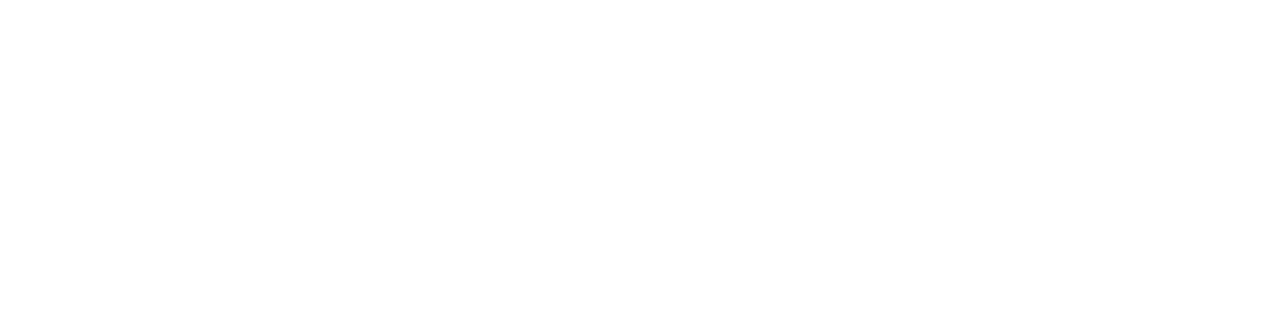
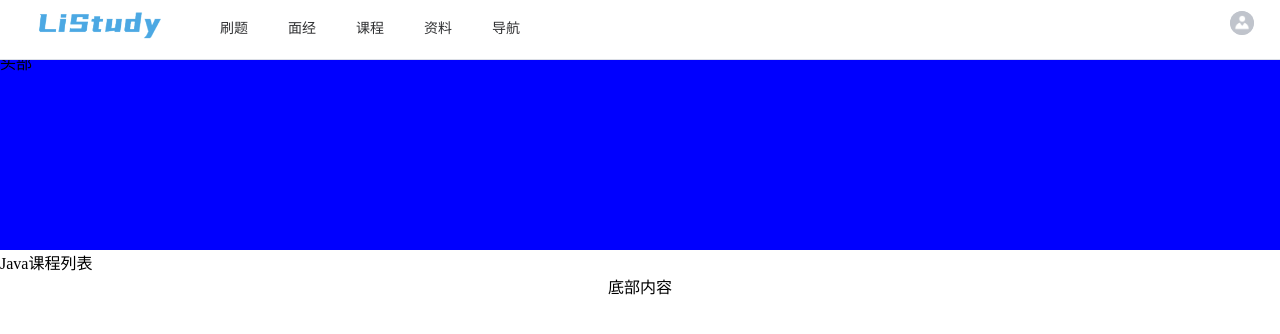
Before and after one commit to Liyuanzhe2001/blog_vue, a Vue app: page /classes/java in a window 1280 px wide. Before the commit this address had no page. Shown: the top 334 px of the page. Built offline with nearby package versions, Linux system fonts and the light colour scheme.

Commit message:
创建课程页面

```diff
--- /dev/null
+++ b/src/components/class/ClassHeader.vue
@@ -0,0 +1,14 @@
+<template>
+  <div style="min-width: 1263px; height: 200px; background-color: blue">
+    头部
+  </div>
+</template>
+
+<script>
+export default {
+  // eslint-disable-next-line vue/multi-word-component-names
+  name: "ClassHeader",
+};
+</script>
+
+<style scoped></style>
--- /dev/null
+++ b/src/layout/Classes.vue
@@ -0,0 +1,32 @@
+<template>
+  <div>
+    <!--    头部-->
+    <Header />
+    <!--    主体-->
+    <ClassHeader />
+    <div style="display: flex">
+      <!--      内容区域-->
+      <router-view style="flex: 1" />
+    </div>
+    <!--    底部-->
+    <Footer />
+  </div>
+</template>
+
+<script>
+import Footer from "@/components/Footer";
+import Header from "@/components/Header";
+import ClassHeader from "@/components/class/ClassHeader";
+
+export default {
+  // eslint-disable-next-line vue/multi-word-component-names
+  name: "Classes",
+  components: {
+    Footer,
+    Header,
+    ClassHeader,
+  },
+};
+</script>
+
+<style scoped></style>
--- a/src/router/index.js
+++ b/src/router/index.js
@@ -7,6 +7,10 @@
 import OnlineJudge from "@/layout/OnlineJudge";
 import ProblemList from "@/views/oj/ProblemList";
 import Problem from "@/views/oj/Problem";
+import Classes from "@/layout/Classes";
+import ClassJavaList from "@/views/class/ClassJavaList";
+import ClassPythonList from "@/views/class/ClassPythonList";
+import ClassBigDataList from "@/views/class/ClassBigDataList";
 
 const routes = [
   {
@@ -56,6 +60,29 @@
       },
     ],
   },
+  {
+    path: "/classes",
+    name: "Classes",
+    component: Classes,
+    redirect: "/classes/java",
+    children: [
+      {
+        path: "java",
+        name: "ClassJavaList",
+        component: ClassJavaList,
+      },
+      {
+        path: "python",
+        name: "ClassPythonList",
+        component: ClassPythonList,
+      },
+      {
+        path: "bigdata",
+        name: "ClassBigDataList",
+        component: ClassBigDataList,
+      },
+    ],
+  },
   // ,
   // {
   //   path: "/login",
--- /dev/null
+++ b/src/views/class/ClassBigDataList.vue
@@ -0,0 +1,11 @@
+<template>
+  <div>大数据列表</div>
+</template>
+
+<script>
+export default {
+  name: "ClassBigDataList",
+};
+</script>
+
+<style scoped></style>
--- /dev/null
+++ b/src/views/class/ClassJavaList.vue
@@ -0,0 +1,11 @@
+<template>
+  <div>Java课程列表</div>
+</template>
+
+<script>
+export default {
+  name: "ClassList",
+};
+</script>
+
+<style scoped></style>
--- /dev/null
+++ b/src/views/class/ClassPythonList.vue
@@ -0,0 +1,11 @@
+<template>
+  <div>Python列表</div>
+</template>
+
+<script>
+export default {
+  name: "ClassPythonList",
+};
+</script>
+
+<style scoped></style>
```
